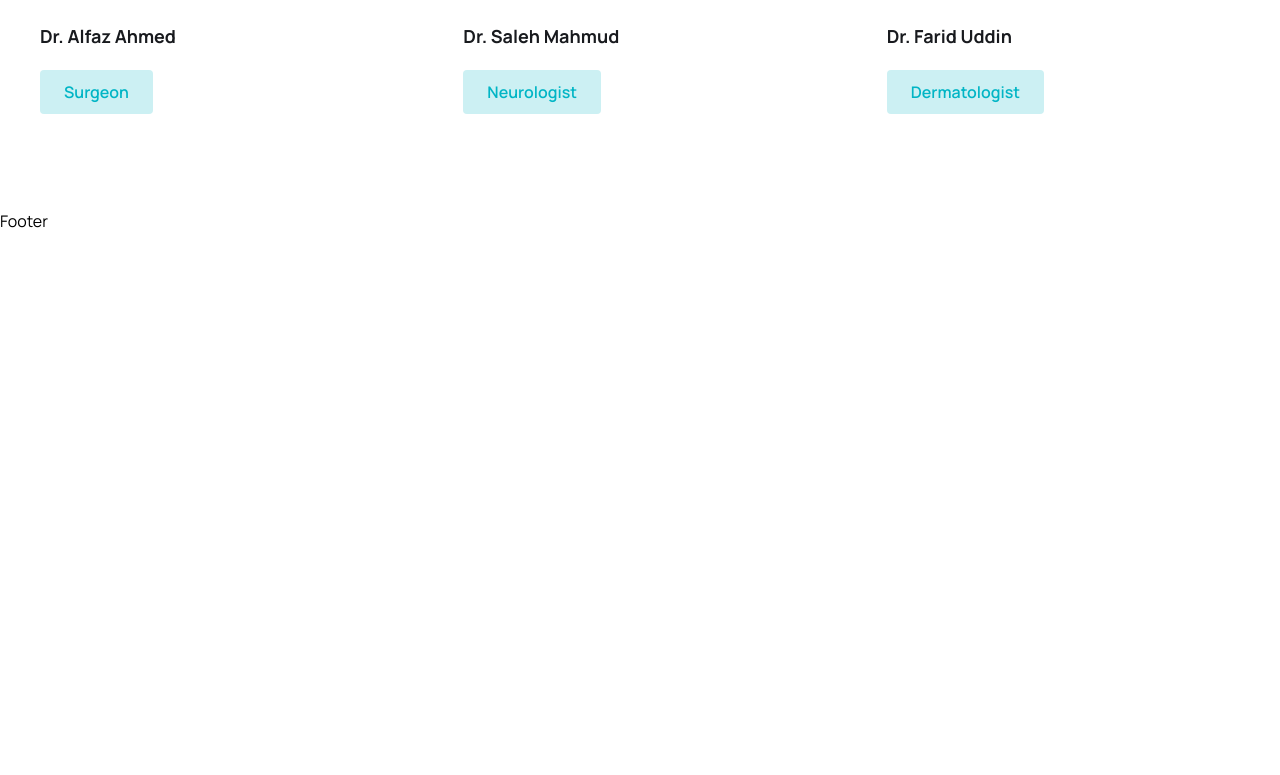
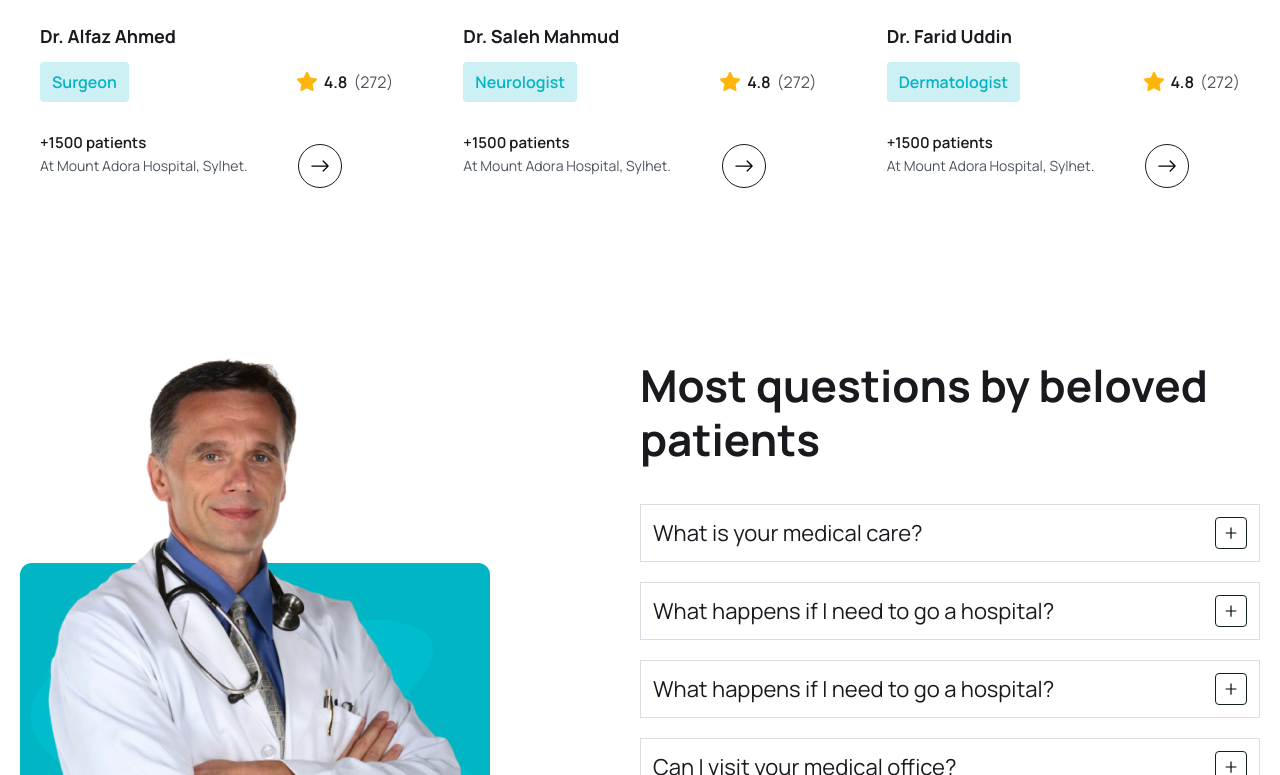
Before and after one commit to Keerikadan03/DAMS, a React (Vite) app in the folder frontend/: page / in a window 1280 px wide. Shown: the part 4125-4900 px from the top of the page. Before the commit the page ends 4358 px from the top, so only its background shows below. Built offline with nearby package versions, Linux system fonts and the light colour scheme.

Commit message:
services and doctor

```diff
--- a/frontend/src/components/Doctors/DoctorCard.jsx
+++ b/frontend/src/components/Doctors/DoctorCard.jsx
@@ -1,4 +1,7 @@
-import React from 'react'
+import React from 'react';
+import { BsArrowRight } from 'react-icons/bs';
+import { Link } from 'react-router-dom';
+import starIcon from '../../assets/images/Star.png';
 
 const DoctorCard = ({doctor}) => {
     const {name, avgRating, totalRating, photo, specialization, totalPatients, hospital} = doctor
@@ -8,11 +11,28 @@ const DoctorCard = ({doctor}) => {
             <img src={photo} className='w-full' alt=''/>
         </div>
         <h2 className='text-[18px] leading-[30px] lg:text-[26] lg:leading-9 text-headingColor font-[700] mt-3 lg:mt-5'>{name}</h2>
-    <div className='mt-2 lg:mt-4 flex items-center justify-between'>
-        <span className='bg-[#CCF0F3] text-irisBlueColor py-1 px-2 lg:py-2 lg:px-6 text-[12px] leading-4 lg:text-[16px] lg:leading-7 font-semibold rounded'>
-            {specialization}
-        </span>
-    </div>
+        <div className='mt-2 lg:mt-2 flex items-center justify-between'>
+            <span className='bg-[#CCF0F3] text-irisBlueColor py-1 px-2 lg:py-1.5 lg:px-3 text-[12px] leading-4 lg:text-[16px] lg:leading-7 font-semibold rounded'>
+                {specialization}
+            </span>
+            <div className='flex items-center gap-[6px]'>
+                <span className='flex items-center gap-[6px] text-[14px] leading-6 lg:text-[16px] lg:leading-7 font-semibold text-headingColor'>
+                    <img src={starIcon} alt=""/> {avgRating}
+                </span>
+                <span className='text-[14px] leading-6 lg:text-[16px] lg:leading-7 font-[400] text-textColor'>
+                    ({totalRating})
+                </span>
+            </div>
+        </div>
+        <div className='mt=[18px] lg:mt-3 flex items-center justify-between'>
+            <div>
+                <h3 className='text-[16px] leading-7 lg:text-[15px] lg:leading-[30px] font-semibold text-headingColor'>+{totalPatients} patients</h3>
+                <p className='text-[14px] leading-4 font-[400] text-textColor'>At {hospital}</p>
+            </div>
+            <Link to='/doctors' className='w-[44px] h-[44px] rounded-full border border-solid border-[#181A1E] mt-[30px] mx-auto flex items-center justify-center group hover:bg-primaryColor hover:border-none'>
+                <BsArrowRight className='group-hover:text-white w-6 h-5' />
+            </Link>
+        </div>
     </div>
     )
 }
--- /dev/null
+++ b/frontend/src/components/Faq/FaqItem.jsx
@@ -0,0 +1,30 @@
+import { useState } from "react"
+import { AiOutlineMinus, AiOutlinePlus } from "react-icons/ai"
+
+const FaqItem = ({ item })  => {
+    const  [isOpen, setIsOpen] = useState(false)
+    const  toggleAccordion = () => {
+        setIsOpen(!isOpen);
+    }
+    return (
+        <div className="p-3 lg:p-3 rounded-[12px border border-solid border-[#D9DCE2] mb-5 cursor-pointer">
+            <div className="flex items-center justify-between gap-5" onClick={toggleAccordion}>
+                <h4 className="text-[15px] leading-7 lg:text-[22px] lg: leading-8 text-headingColor">
+                    {item.question}
+                </h4>
+                <div className={'w-7 h-7 lg:w-8 lg:h-8 border border-solid border-[#141f21] rounded flex items-center justify-center'}>
+                    {isOpen ? <AiOutlineMinus /> : <AiOutlinePlus />}
+                </div>
+            </div>
+            {isOpen && (
+                <div className="mt-4">
+                    <p className="text-[14px] leading-6 lg:text-[16px] lg:leading-7 font-[400] text-textColor">
+                        {item.content}
+                    </p>
+                </div>
+            )}
+        </div>
+    )
+}
+
+export default FaqItem
--- /dev/null
+++ b/frontend/src/components/Faq/FaqList.jsx
@@ -0,0 +1,12 @@
+import { faqs } from './../../assets/data/faqs'
+import FaqItem from './FaqItem'
+
+const FaqList = () => {
+    return (
+    <ul className='mt-[38px]'>
+        {faqs.map((item, index) => (<FaqItem item={item} key={index}/>))}
+    </ul>
+    )
+}
+
+export default FaqList
--- a/frontend/src/components/Footer/Footer.jsx
+++ /dev/null
@@ -1,9 +0,0 @@
-import React from 'react'
-
-const Footer = () => {
-  return (
-    <div>Footer</div>
-  )
-}
-
-export default Footer
--- a/frontend/src/layout/Layout.jsx
+++ b/frontend/src/layout/Layout.jsx
@@ -1,6 +1,5 @@
 import React from 'react'
 import Header from '../components/Header/Header'
-import Footer from '../components/Footer/Footer'
 import Routers from '../routes/Routers'
 
 const Layout = () => {
@@ -10,7 +9,6 @@ const Layout = () => {
         <main>
             <Routers/>
         </main>
-        <Footer/>
     </div>
   )
 }
--- a/frontend/src/pages/Doctors/Doctors.jsx
+++ b/frontend/src/pages/Doctors/Doctors.jsx
@@ -1,9 +1,24 @@
-import React from 'react'
+import { doctors } from "../../assets/data/doctors"
+import DoctorCard from "../../components/Doctors/DoctorCard"
 
 const Doctors = () => {
-  return (
-    <div>Doctors</div>
-  )
+  return <>
+  <section className="bg-[#fff9ea]">
+    <div className="container text-center">
+      <h2 className='heading'>Find a Doctor</h2>
+      <div className="max-w-[570px] mt-[30px] mx-auto bg-[#0066ff2c] rounded-md flex items-center justify-between">
+        <input type="search" className="py-4 pl-4 pr-2 bg-transparent w-full focus:outline-none cursor-pointer placeholder-textColor" placeholder="Search Doctor"/>
+        <button className="btn mt-0 rounded-[0px] rounded-r-md">Search</button>
+      </div>
+    </div>
+  </section>
+  <section>
+    <div className="container">
+    <div className="grid grid-cols-1 sm:grid-cols-2 md:grid-cols-3 lg:grid-cols-4 gap-5">
+        {doctors.map(doctors=> (<DoctorCard key={doctors.id} doctor={doctors}/>))}</div>
+    </div>
+  </section>
+  </>
 }
 
 export default Doctors
--- a/frontend/src/pages/Home.jsx
+++ b/frontend/src/pages/Home.jsx
@@ -1,6 +1,7 @@
 import React from 'react'
 import { BsArrowRight } from 'react-icons/bs'
 import { Link } from 'react-router-dom'
+import faqImg from '../assets/images/faq-img.png'
 import featureImg from '../assets/images/feature-img.png'
 import heroImg01 from '../assets/images/hero-img01.png'
 import heroImg02 from '../assets/images/hero-img02.png'
@@ -10,6 +11,7 @@ import icon02 from '../assets/images/icon02.png'
 import icon03 from '../assets/images/icon03.png'
 import About from '../components/About/About'
 import DoctorsList from '../components/Doctors/DoctorList'
+import FaqList from '../components/Faq/FaqList'
 import ServiceList from '../components/Services/ServiceList'
 
 const Home = () => {
@@ -192,6 +194,22 @@ const Home = () => {
           <DoctorsList/>
         </div>
       </section>
+      {/* ==== faq section ====*/}
+      <section>
+        <div className='container'>
+          <div className='flex justify-between gap-[50px] lg:gap-0'>
+            <div className='w=1/2 hidden md:block'><img src={faqImg} alt=''/></div>
+
+            <div className='w-full md:w-1/2'>
+              <h2 className='heading'>
+                Most questions by beloved patients
+              </h2>
+              <FaqList/>
+            </div>
+          </div>
+        </div>
+      </section>
+      {/* ==== faq sectio end ====*/}
     </>
     )
 }
--- a/frontend/src/pages/Services.jsx
+++ b/frontend/src/pages/Services.jsx
@@ -1,9 +1,15 @@
-import React from 'react'
+
+import { services } from '../assets/data/services'
+import ServiceCard from '../components/Services/ServiceCard'
 
 const Services = () => {
-  return (
-    <div>Services</div>
-  )
+  return <section>
+    <div className="container">
+      <div className='grid grid-cols-1 md:grid-cols-2 lg:grid-cols-3 gap-5 lg:gap-[30px]'>
+        {services.map((item, index) => (<ServiceCard key={index} item={item} index={index}/>))}
+      </div>
+    </div>
+    </section>
 }
 
 export default Services
```
